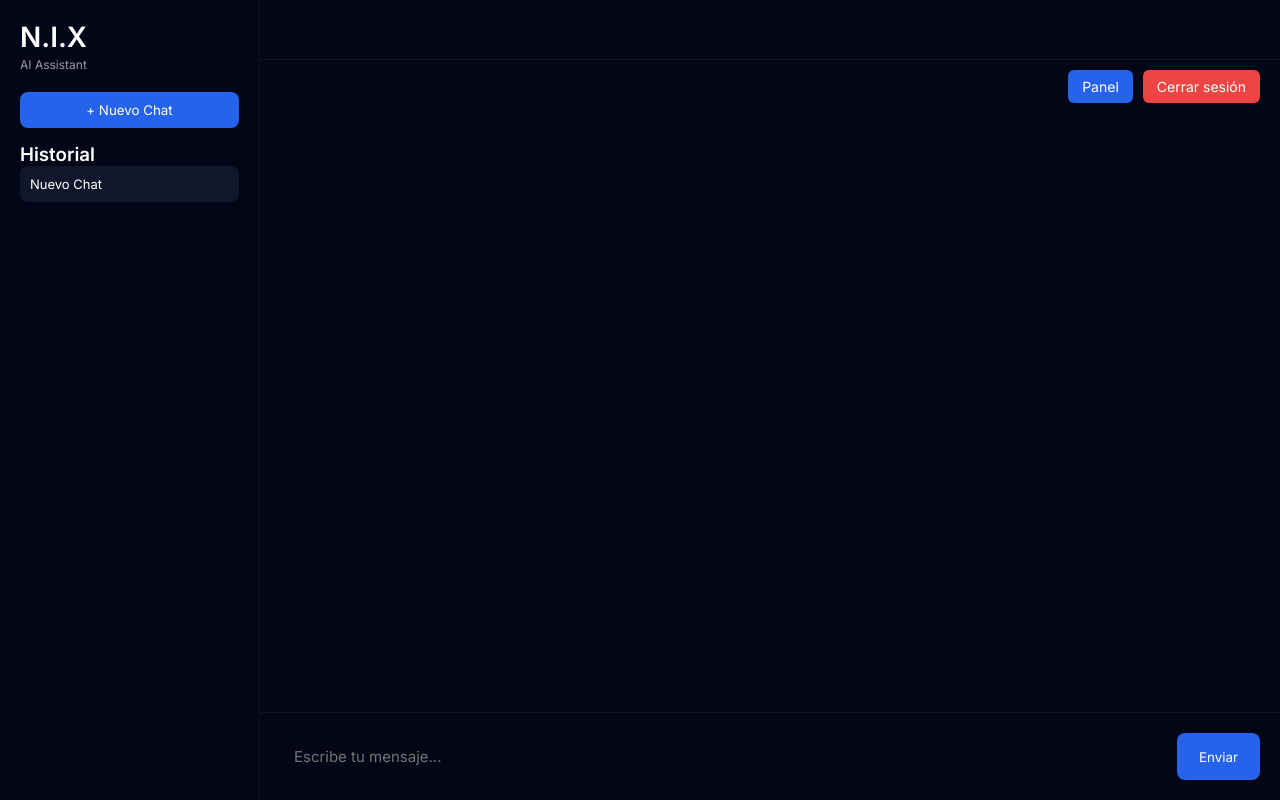
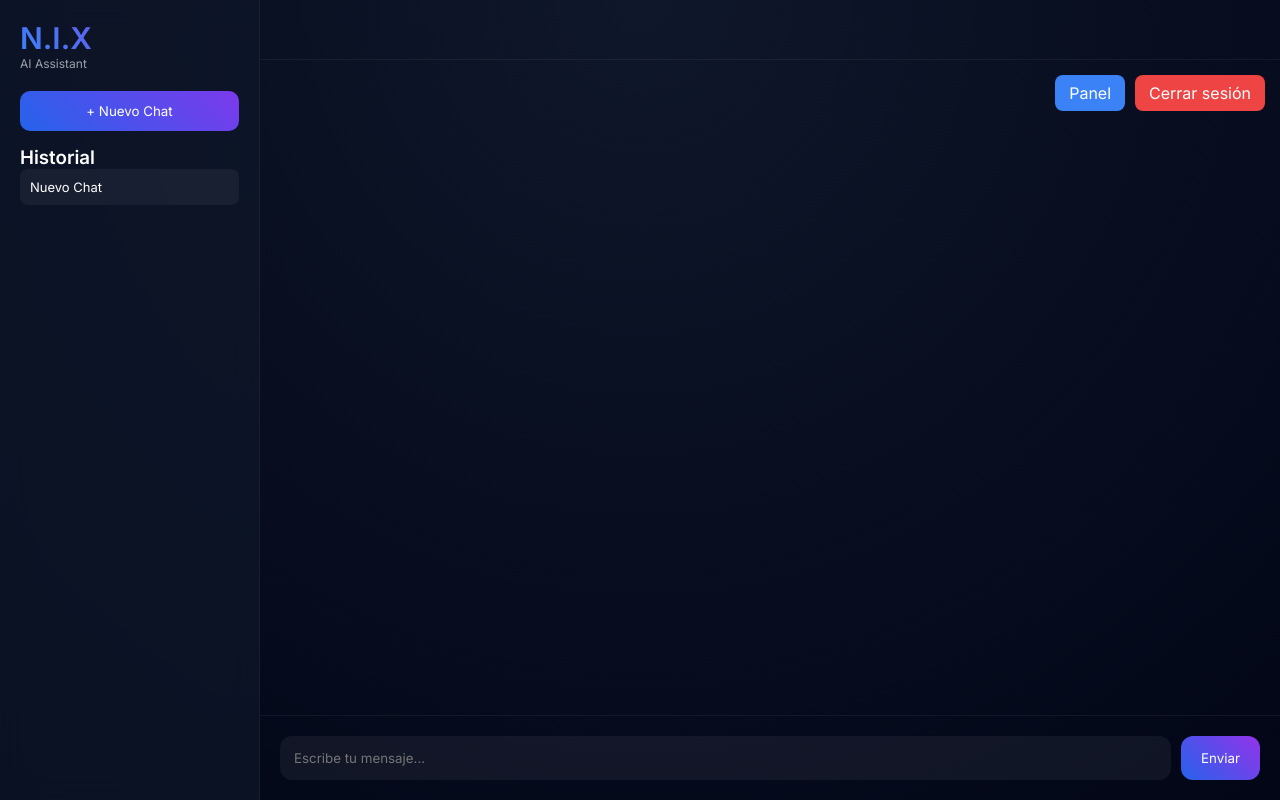
Before and after one commit to sandybaez22/Mi_Saas, a Flask app: page / in a window 1280 px wide. Run offline with Flask 3, Linux system fonts and the light colour scheme; the visitor is signed in with stand-in values (Sample User, id 1); data comes from the database, SQL or seed files in the repository; data that the repository does not hold is empty.

Commit message:
update: arreglo del css y rutas del index

```diff
--- a/static/style.css
+++ b/static/style.css
@@ -9,7 +9,7 @@
 /* BODY */
 
 body {
-    background: #020617;
+    background: radial-gradient(circle at top, #0f172a, #020617);
     color: white;
     height: 100vh;
     overflow: hidden;
@@ -21,7 +21,6 @@ body {
 .layout {
     display: flex;
     height: 100vh;
-    width: 100%;
 }
 
 
@@ -29,7 +28,8 @@ body {
 
 .sidebar {
     width: 260px;
-    background: #020617;
+    background: rgba(15, 23, 42, 0.7);
+    backdrop-filter: blur(15px);
     border-right: 1px solid rgba(255, 255, 255, 0.05);
     padding: 20px;
     display: flex;
@@ -40,8 +40,10 @@ body {
 /* LOGO */
 
 .logo h1 {
-    font-size: 28px;
-    margin-bottom: 3px;
+    font-size: 30px;
+    background: linear-gradient(45deg, #3b82f6, #9333ea);
+    -webkit-background-clip: text;
+    color: transparent;
 }
 
 .logo p {
@@ -54,18 +56,18 @@ body {
 /* BOTÓN NUEVO CHAT */
 
 .new-chat-btn {
-    background: #2563eb;
+    background: linear-gradient(45deg, #2563eb, #7c3aed);
     border: none;
-    padding: 10px;
-    border-radius: 8px;
+    padding: 12px;
+    border-radius: 10px;
     color: white;
     cursor: pointer;
     margin-bottom: 15px;
-    transition: 0.2s;
+    transition: 0.3s;
 }
 
 .new-chat-btn:hover {
-    background: #1d4ed8;
+    transform: scale(1.05);
 }
 
 
@@ -74,11 +76,10 @@ body {
 .history {
     overflow-y: auto;
     flex: 1;
-    scroll-behavior: smooth;
 }
 
 .history-item {
-    background: #0f172a;
+    background: rgba(255, 255, 255, 0.05);
     padding: 10px;
     border-radius: 8px;
     margin-bottom: 8px;
@@ -88,7 +89,7 @@ body {
 }
 
 .history-item:hover {
-    background: #1e293b;
+    background: rgba(255, 255, 255, 0.1);
 }
 
 
@@ -105,10 +106,6 @@ body {
 
 .topbar {
     height: 60px;
-    display: flex;
-    justify-content: flex-end;
-    align-items: center;
-    padding: 0 20px;
     border-bottom: 1px solid rgba(255, 255, 255, 0.05);
 }
 
@@ -118,39 +115,27 @@ body {
 .user-actions {
     display: flex;
     justify-content: flex-end;
-    padding: 10px 20px;
+    padding: 15px;
+    gap: 10px;
 }
 
 
 /* BOTONES */
 
 .panel-btn {
-    background: #2563eb;
+    background: #3b82f6;
     padding: 8px 14px;
-    border-radius: 6px;
+    border-radius: 8px;
     text-decoration: none;
     color: white;
-    margin-right: 10px;
-    font-size: 14px;
-    transition: 0.2s;
-}
-
-.panel-btn:hover {
-    background: #1d4ed8;
 }
 
 .logout-btn {
     background: #ef4444;
     padding: 8px 14px;
-    border-radius: 6px;
+    border-radius: 8px;
     text-decoration: none;
     color: white;
-    font-size: 14px;
-    transition: 0.2s;
-}
-
-.logout-btn:hover {
-    background: #dc2626;
 }
 
 
@@ -160,36 +145,42 @@ body {
     flex: 1;
     padding: 30px;
     overflow-y: auto;
-    scroll-behavior: smooth;
 }
 
 
-/* CHAT CONTENEDOR */
+/* CHAT */
 
 .chat {
     display: flex;
     flex-direction: column;
+    gap: 12px;
 }
 
 
 /* MENSAJES */
 
 .message {
-    max-width: 700px;
+    max-width: 650px;
     padding: 14px;
-    border-radius: 10px;
-    margin-bottom: 12px;
+    border-radius: 12px;
     line-height: 1.6;
     animation: fadeIn 0.3s ease;
 }
 
+
+/* USER */
+
 .user {
-    background: #2563eb;
-    margin-left: auto;
+    background: linear-gradient(45deg, #2563eb, #4f46e5);
+    align-self: flex-end;
 }
 
+
+/* AI */
+
 .ai {
-    background: #1e293b;
+    background: rgba(255, 255, 255, 0.05);
+    backdrop-filter: blur(10px);
 }
 
 
@@ -205,26 +196,25 @@ body {
 input {
     flex: 1;
     padding: 14px;
+    border-radius: 12px;
     border: none;
-    border-radius: 8px;
-    background: #020617;
+    background: rgba(255, 255, 255, 0.05);
     color: white;
     outline: none;
-    font-size: 15px;
 }
 
 button {
-    background: #2563eb;
+    background: linear-gradient(45deg, #2563eb, #9333ea);
     border: none;
-    padding: 14px 22px;
-    border-radius: 8px;
+    padding: 14px 20px;
+    border-radius: 12px;
     color: white;
     cursor: pointer;
-    transition: 0.2s;
+    transition: 0.3s;
 }
 
 button:hover {
-    background: #1d4ed8;
+    transform: scale(1.05);
 }
 
 
@@ -250,7 +240,6 @@ button:hover {
 
 ::-webkit-scrollbar-thumb {
     background: #1e293b;
-    border-radius: 10px;
 }
 
 
```
